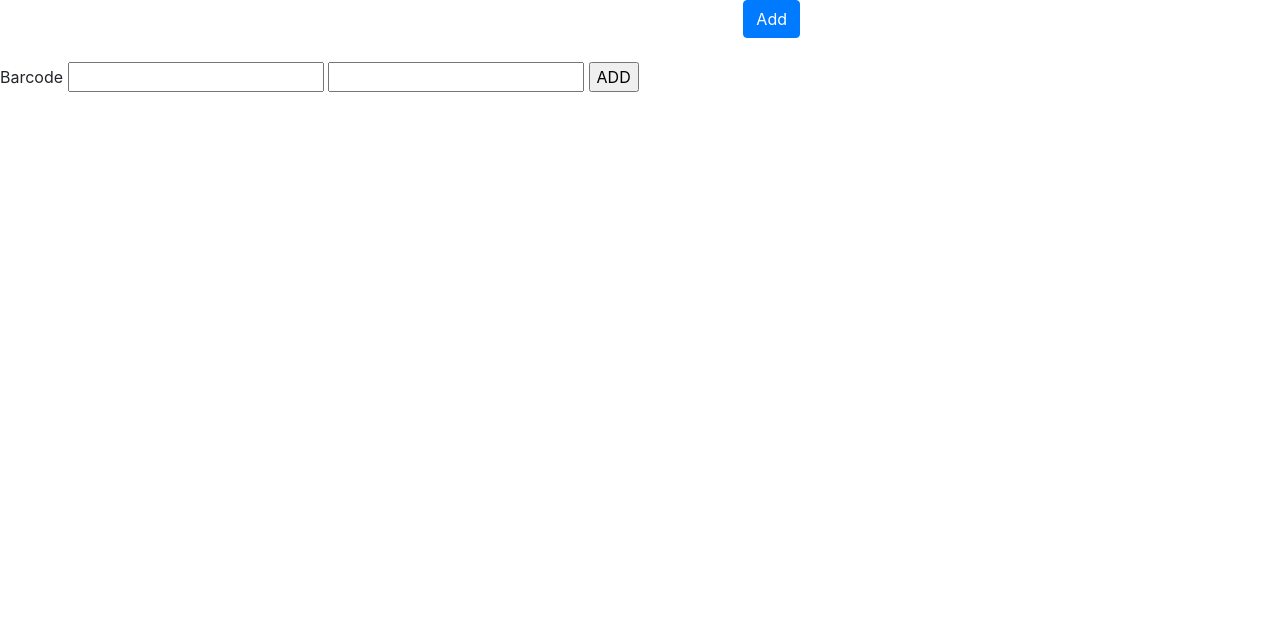
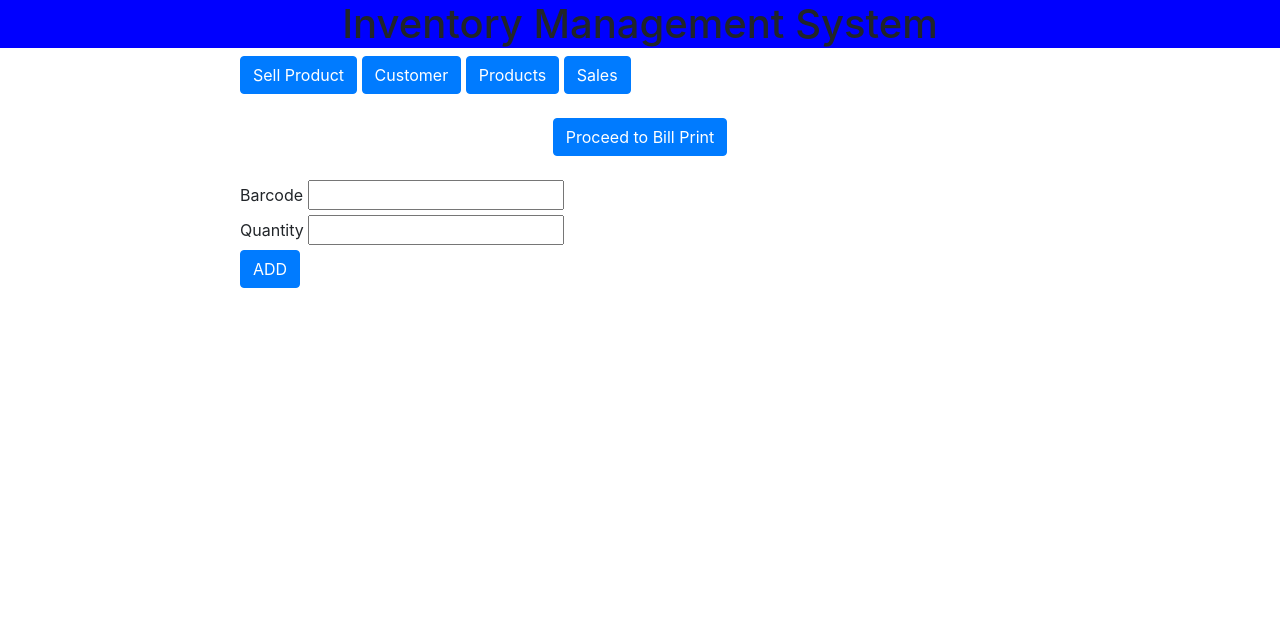
Before and after one commit to misterdipesh/Inventory_Management_and_Billling_System_django, a Django app: page / in a window 1280 px wide. Shown: the top 617 px of the page. Run offline with Django 3.2, Linux system fonts and the light colour scheme; data that the repository does not hold is empty; some libraries are stand-ins or nearby versions.

Commit message:
version 1.1.1

```diff
--- a/Bill/templates/barcodeaddproduct.html
+++ b/Bill/templates/barcodeaddproduct.html
@@ -5,14 +5,17 @@
         {{message}}
 
     </div>
-    <div class="text-right">
-            <a href="{% url 'print_bill' id=bill.id %}" class="btn btn-primary btn-rounded mb-4">Add</a><br/>
+    <div class="text-center">
+            <a href="{% url 'print_bill' id=bill.id %}" class="btn btn-primary btn-rounded mb-4">Proceed to Bill Print</a><br/>
         </div>
     <form method="post">{%csrf_token%}
         <label>Barcode</label>
         <input type="number" required name="barcode">
+        <br>
+        <label>Quantity</label>
         <input type="number" required name="quantity">
-        <input type="submit"value="ADD">
+        <br>
+        <input  class="btn btn-primary btn-rounded mb-4" type="submit"value="ADD">
 
     </form>
 </div>
--- a/Bill/templates/base.html
+++ b/Bill/templates/base.html
@@ -8,7 +8,20 @@
 </head>
 
 <body>
-<div style="width:800px">
+
+    <div style="margin:5px5px5px5px">
+        <h1 class="text-center" style="background-color: blue;">Inventory Management System</h1>
+    </div>
+        <div style="margin:auto;width:800px">
+            <a href="{% url 'scanner' %}" class="btn btn-primary btn-rounded mb-4">Sell Product</a>
+             <a href="{% url 'details_customer'  %}" class="btn btn-primary btn-rounded mb-4">Customer</a>
+            <a href="{% url 'details_product' %}" class="btn btn-primary btn-rounded mb-4">Products</a>
+             <a href="{% url 'sales_details'%}" class="btn btn-primary btn-rounded mb-4">Sales</a><br/>
+
+
+    </div>
+<div style="width:800px;height:500px;margin:auto">
+
     {%block content%}
 {%endblock%}
 
```
